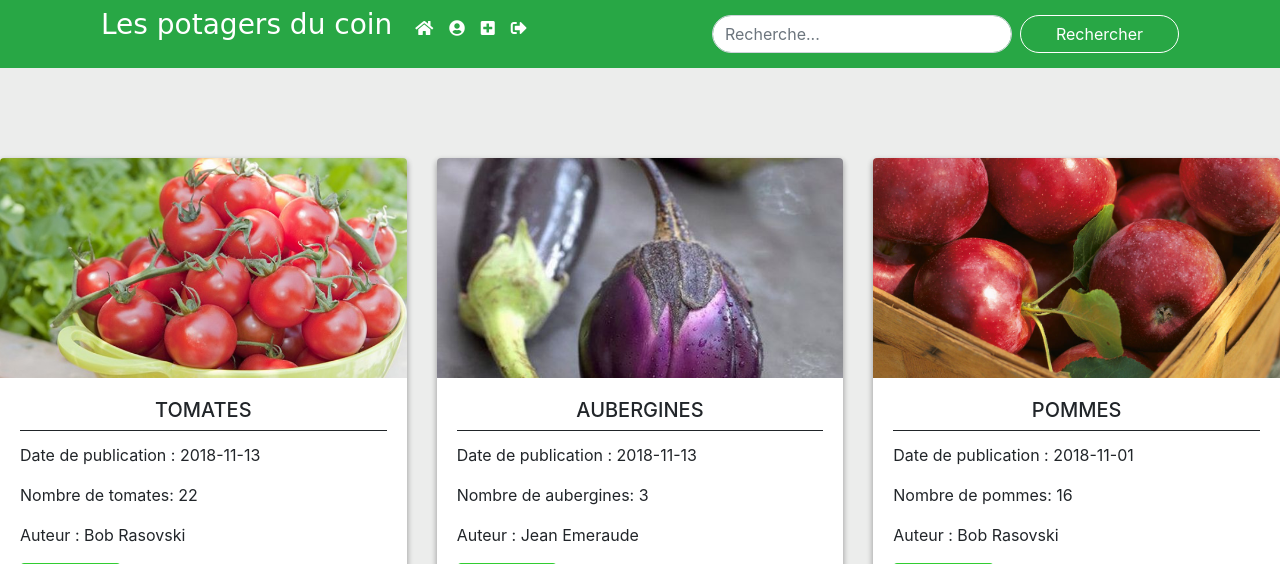
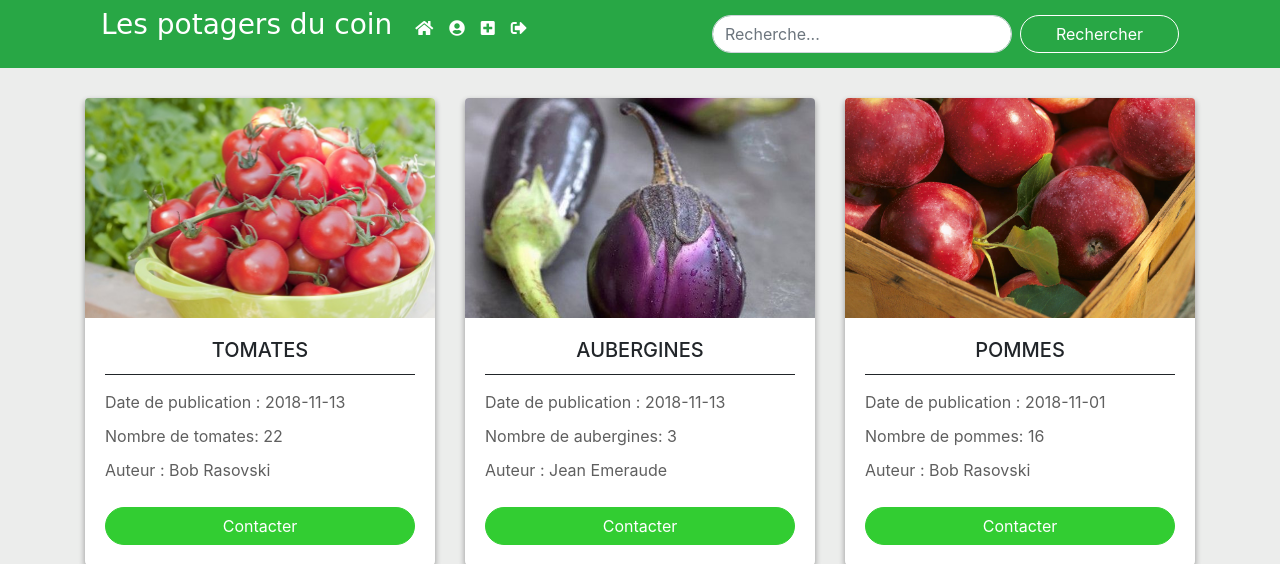
Before and after one commit to KilianLdev/Lespotagersducoin, a PHP site: page /profil.php in a window 1280 px wide. Shown: the top 564 px of the page. Run offline with PHP 8.4, Linux system fonts and the light colour scheme; the visitor is signed in with stand-in values (Sample User, id 1); data comes from the database, SQL or seed files in the repository; data that the repository does not hold is empty; some libraries are stand-ins or nearby versions.

Commit message:
design update

```diff
--- a/listadvert.php
+++ b/listadvert.php
@@ -40,9 +40,11 @@
         </div>
           <div class="card-body">
             <h5 class="card-title"><?php echo $results[$i]["title"]; ?></h5>
-            <p class="card-text"> Date de publication : <?php echo $results[$i]["date"] ?></p>
-            <p class="card-text"> Nombre de <?php echo $results[$i]["title"] . ": " . $results[$i]["number"]; ?></p>
-            <p class="card-text"> Auteur : <?php echo $results[$i]["autor"]; ?></p>
+            <div class="infoAdvert">
+                <p class="card-text"> Date de publication : <?php echo $results[$i]["date"] ?></p>
+                <p class="card-text"> Nombre de <?php echo $results[$i]["title"] . ": " . $results[$i]["number"]; ?></p>
+                <p class="card-text"> Auteur : <?php echo $results[$i]["autor"]; ?></p>
+            </div>
             <a href="profil.php?autor" class="btn btn-primary">Contacter</a>
           </div>
         </div>
--- a/profil.php
+++ b/profil.php
@@ -6,10 +6,9 @@
     $nbadvert = $db->query("SELECT COUNT(autor)FROM advert WHERE autor = " . intval($_SESSION['ID']));
     $nbadvert = intval($nbadvert->fetch()[0]);
 
-    while ($donnees = $sql->fetch()){
+
         ?>
 <!DOCTYPE html>
-<html>
     <head>
         <title>Profil</title>
         <meta charset="utf-8" />
@@ -23,32 +22,34 @@
         <link rel="stylesheet" type="text/css" href="public/style/style.css">
         <script type="text/javascript" src="public/js/main.js"></script>
     </head>
-
     <body class="home">
         <?php include_once "header.php"; ?>
+            <?php while ($donnees = $sql->fetch()){ ?>
+                <?php if($_SESSION['ID'] == $donnees['ID']){ ?>
                     <div class="container" style="padding:5px">
-            <?php if($_SESSION['ID'] == $donnees['ID']){ ?>
                         <div class="jumbotron">
                             <div class="row">
                                 <div class="col-md-4 col-xs-12 col-sm-6 col-lg-4">
                                     <img src="https://www.svgimages.com/svg-image/s5/man-passportsize-silhouette-icon-256x256.png" alt="stack photo" class="img">
                                 </div>
                                 <div class="col-md-8 col-xs-12 col-sm-6 col-lg-8">
-                        <div class="container" style="border-bottom:1px solid black">
+                                    <div class="container  pb-2" style="border-bottom:1px solid black">
                                         <h2><?php echo $donnees['firstname']," ", $donnees['lastname'] ?></h2>
                                     </div>
-                        <hr>
-                        <ul class="container details">
+                                    <ul class="container details mt-4">
                                         <li><p><span class="glyphicon glyphicon-earphone one" style="width:50px;"></span>Tel : <?php if($donnees['telephone'] != null){ echo $donnees['telephone']; } else{ echo 'Non Renseigné'; } ?></p></li>
                                         <li><p><span class="glyphicon glyphicon-envelope one" style="width:50px;"></span>Mail : <?php echo $donnees['mail']?></p></li>
                                         <li><p><span class="glyphicon glyphicon-new-window one" style="width:50px;"></span>Nombre d'annonces: <?php echo $nbadvert ?></p>
                                     </ul>
                                 </div>
                             </div>
-            <?php } ?>
+                        </div>
                     </div>
                 <?php } ?>
+            <?php } ?>
+            <div class="container">
                 <?php include_once "listadvert.php"; ?>
+            </div>
     </body>
     <?php include_once "footer.php"; ?>
 </html>
--- a/public/style/style.css
+++ b/public/style/style.css
@@ -20,11 +20,9 @@ h3{
 .navbar-light .navbar-nav .nav-link {
     color: white;
 }
-
 .bg-light{
 	background-color : transparent !important;
 }
-
 .panel-login {
 	border-color: #ccc;
 	-webkit-box-shadow: 0px 2px 3px 0px rgba(0,0,0,0.2);
@@ -94,7 +92,6 @@ h3{
 	background-color: #32CD32;
 	border-color: #32CD32;
 }
-
 .btn-register {
 	background-color: #32CD32;
 	outline: none;
@@ -112,7 +109,6 @@ h3{
 	background-color: #32CD32;
 	border-color: #32CD32;
 }
-
 .card-img {
 	width: 100%;
 	height: 220px;
@@ -121,16 +117,27 @@ h3{
 	background-position: center center;
 	border-radius: 4px 4px 0 0;
 }
-
 .card {
 	margin-bottom: 30px;
 	box-shadow: 0 3px 6px rgba(0,0,0,0.16), 0 3px 6px rgba(0,0,0,0.23);
 	border:0!important;
 }
-
+.card-title{
+	margin:0;
+}
+.card-text{
+	margin:0;
+}
 .btn-primary{
 	border-color: #32CD32;
 	background-color: #32CD32;
+	border-radius: 50px;
+	display: block;
+}
+.btn-primary:hover {
+	border-color: #32CD32;
+	background-color: #fff;
+	color: #32CD32;
 }
 .details li {
     list-style: none;
@@ -138,17 +145,7 @@ h3{
   li {
       margin-bottom:10px;
 
-  }
-/*
-.filter{
-	position: absolute;
-	left: 0;
-	right: 0;
-	top:0;
-	bottom: 0;
-	background-color: rgba(154, 149, 138, 0.466);
-	z-index: 2;
-} */
+	}
 .container-login{
 	padding-top: 90px;
     z-index: 3;
@@ -204,9 +201,21 @@ button.btn:hover {
 	width: 300px;
 }
 }
+.infoAdvert{
+	padding: 15px 0px;
+}
+.infoAdvert p{
+	padding-bottom:10px;
+}
 h5 {
 	text-transform: uppercase;
 	border-bottom: 1px solid;
     text-align: center;
-    padding-bottom: 8px;
+	padding-bottom: 12px;
 }
+p{
+	color: #5f5f5f;
+}
+.jumbotron{
+	background-color: #fff;
+}
```
Lines whose indentation alone changed are shown as unchanged.
